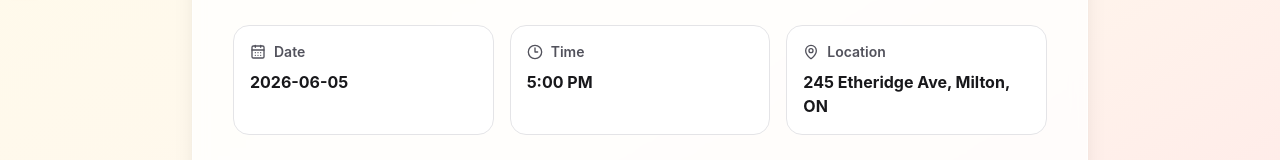
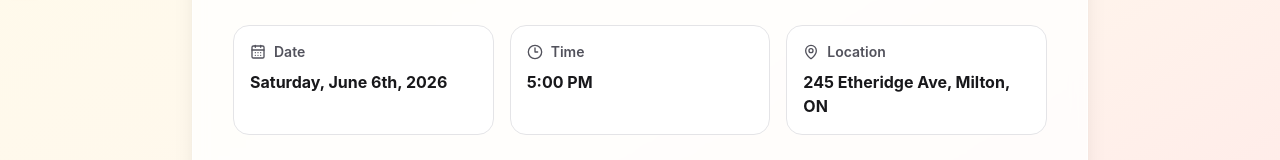
Before and after one commit to digized-software/rcf-bbq-2026, a React (Vite) app: page / in a window 1280 px wide. Shown: the part 279-439 px from the top of the page. Built offline with nearby package versions, Linux system fonts and the light colour scheme.

Commit message:
fix date

```diff
--- a/src/pages/HomePage.tsx
+++ b/src/pages/HomePage.tsx
@@ -4,7 +4,7 @@ import { PageLayout } from "../components/layouts/PageLayout";
 const bbq_info = {
   location: "245 Etheridge Ave, Milton, ON",
   time: "5:00 PM",
-  date: "2026-06-05",
+  date: "Saturday, June 6th, 2026",
 };
 
 const HomePage = () => {
```
